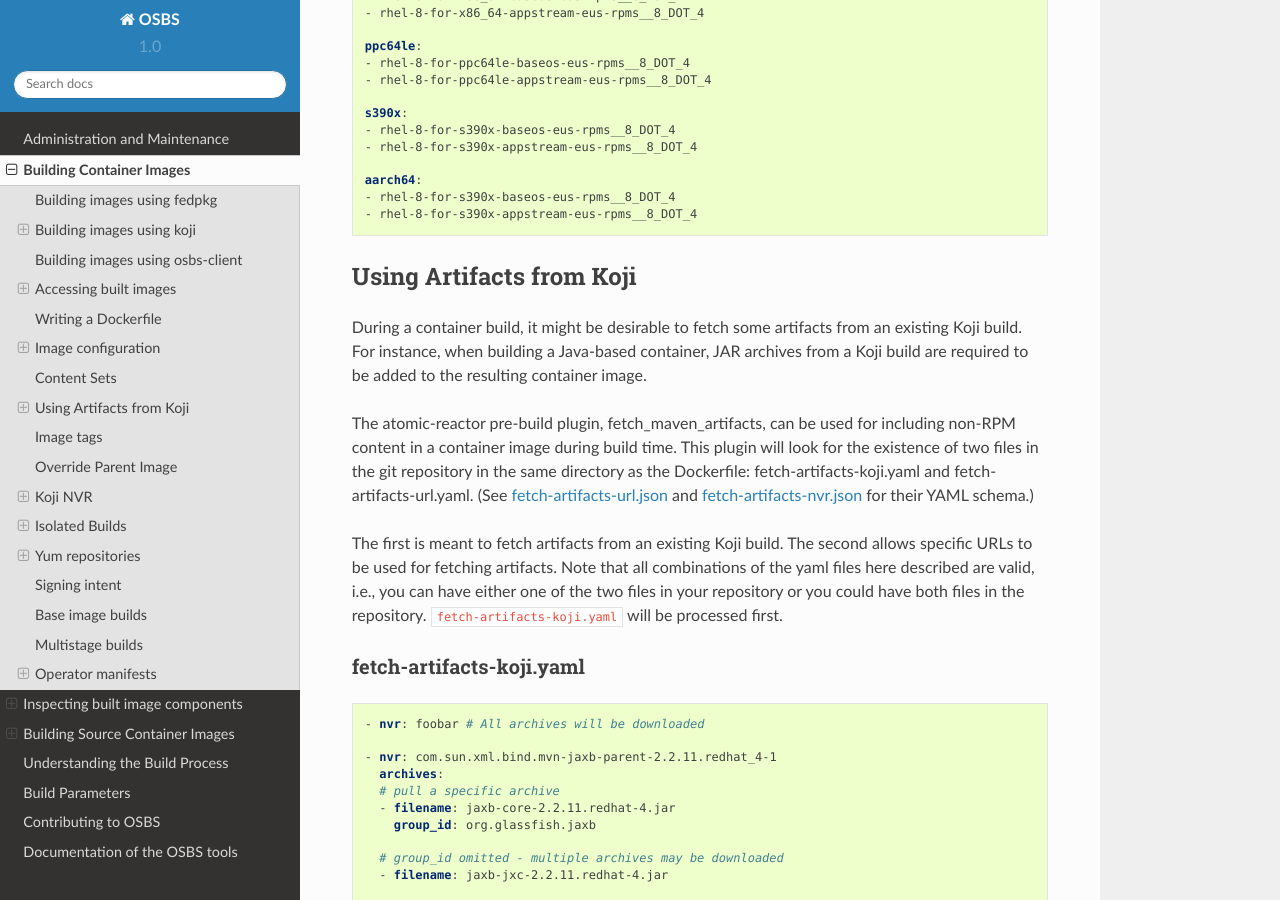
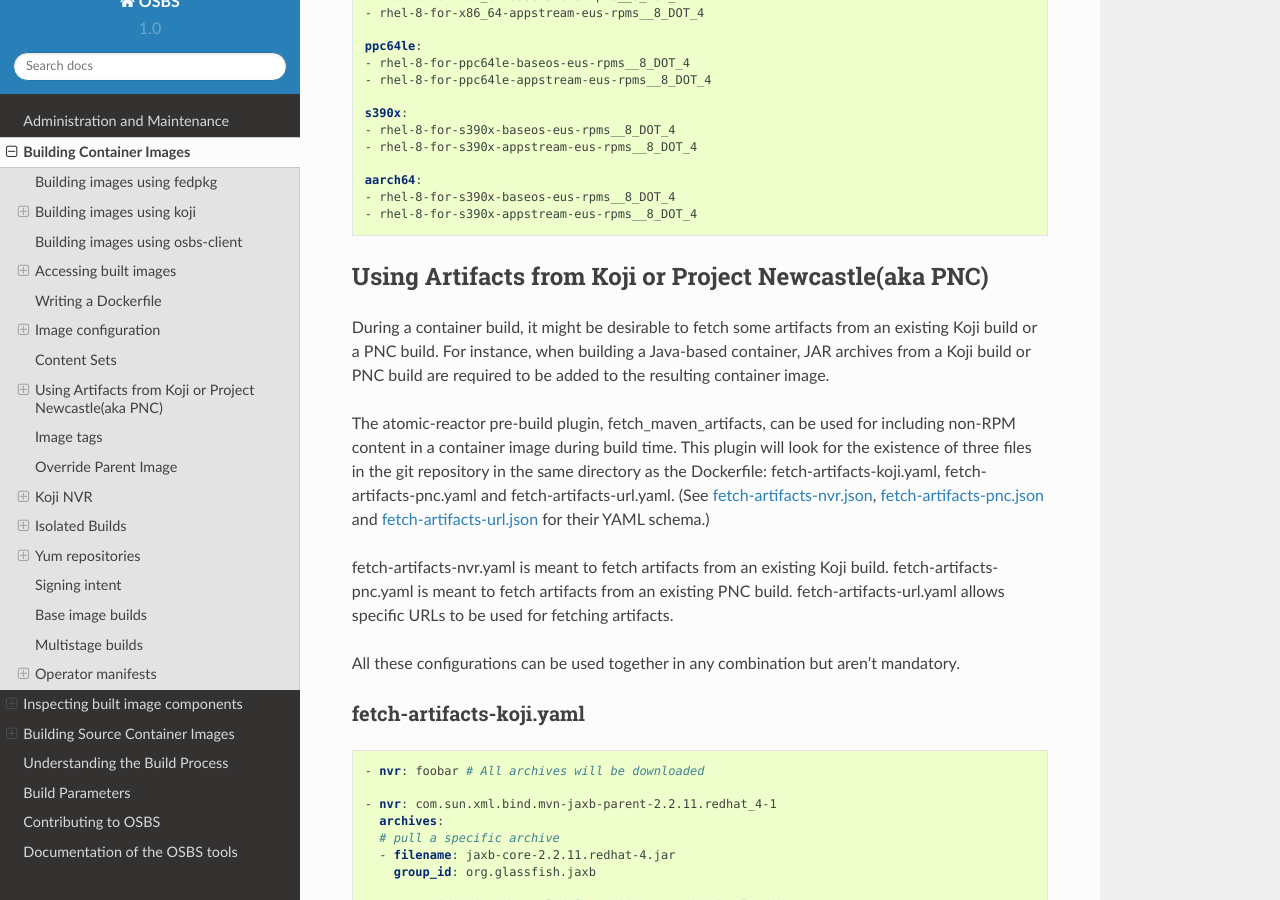
Before and after one commit to containerbuildsystem/osbs-docs, a Sphinx documentation site: the page built from docs/users.rst, in a window 1280 px wide and 900 px high, scrolled down 17281 px. Built offline with Sphinx 7.4.7 and the Read the Docs theme 2.0.0, drawn with Linux system fonts in a browser that asks for light colours; some of the changed text lies outside the part shown.

Commit message:
add documentation for fetch-artifacts-pnc
MMENG-1252

Signed-off-by: Harsh Modi <hmodi@redhat.com>

```diff
--- a/docs/users.rst
+++ b/docs/users.rst
@@ -900,30 +900,34 @@
   - rhel-8-for-s390x-appstream-eus-rpms__8_DOT_4
 
 
-Using Artifacts from Koji
+Using Artifacts from Koji or Project Newcastle(aka PNC)
 -------------------------
 
 During a container build, it might be desirable to fetch some artifacts
-from an existing Koji build. For instance, when building a Java-based
-container, JAR archives from a Koji build are required to be added to
-the resulting container image.
+from an existing Koji build or a PNC build. For instance, when
+building a Java-based container, JAR archives from a Koji build or PNC build
+are required to be added to the resulting container image.
 
 
 The atomic-reactor pre-build plugin, fetch_maven_artifacts, can be used
 for including non-RPM content in a container image during build time.
-This plugin will look for the existence of two files in the git repository
+This plugin will look for the existence of three files in the git repository
 in the same directory as the Dockerfile:
-fetch-artifacts-koji.yaml and fetch-artifacts-url.yaml.  (See `fetch-artifacts-url.json`_ and `fetch-artifacts-nvr.json`_ for their YAML schema.)
+fetch-artifacts-koji.yaml, fetch-artifacts-pnc.yaml and fetch-artifacts-url.yaml.
+(See `fetch-artifacts-nvr.json`_, `fetch-artifacts-pnc.json`_ and
+`fetch-artifacts-url.json`_ for their YAML schema.)
+
+.. _`fetch-artifacts-nvr.json`: https://github.com/containerbuildsystem/atomic-reactor/blob/master/atomic_reactor/schemas/fetch-artifacts-nvr.json
+
+.. _`fetch-artifacts-pnc.json`: https://github.com/containerbuildsystem/atomic-reactor/blob/master/atomic_reactor/schemas/fetch-artifacts-pnc.json
 
 .. _`fetch-artifacts-url.json`: https://github.com/containerbuildsystem/atomic-reactor/blob/master/atomic_reactor/schemas/fetch-artifacts-url.json
 
-.. _`fetch-artifacts-nvr.json`: https://github.com/containerbuildsystem/atomic-reactor/blob/master/atomic_reactor/schemas/fetch-artifacts-nvr.json
-
-The first is meant to fetch artifacts from an existing Koji build.  The second
-allows specific URLs to be used for fetching artifacts.  Note that all
-combinations of the yaml files here described are valid, i.e., you can have
-either one of the two files in your repository or you could have both files in
-the repository. ``fetch-artifacts-koji.yaml`` will be processed first.
+fetch-artifacts-nvr.yaml is meant to fetch artifacts from an existing Koji build.
+fetch-artifacts-pnc.yaml is meant to fetch artifacts from an existing PNC build.
+fetch-artifacts-url.yaml allows specific URLs to be used for fetching artifacts.
+
+All these configurations can be used together in any combination but aren't mandatory.
 
 fetch-artifacts-koji.yaml
 ~~~~~~~~~~~~~~~~~~~~~~~~~
@@ -982,6 +986,42 @@
 *Note that only archives of maven type are supported.* If in the nvr
 supplied an archive item references a non maven artifact, the container
 build will fail due to no archives matching request.
+
+
+fetch-artifacts-pnc.yaml
+~~~~~~~~~~~~~~~~~~~~~~~~~
+
+.. code-block:: yaml
+
+  metadata:
+    # this object allows additional parameters, you can put any metadata here
+    author: shadowman
+  builds:
+    # all artifacts are grouped by builds to keep track of their sources
+    - build_id: 1234
+      artifacts:
+        # list of artifacts to fetch, artifacts are fetched from PNC using their IDs
+        - id : 12345
+          # the target can just be a filename or path+filename
+          target: test/rhba-common-7.10.0.redhat-00004.pom
+        - id: 12346
+          target: prod/rhba-common-7.10.0.redhat-00004-dist.zip
+    - build_id: 1235
+      artifacts:
+        - id: 12354
+          target: test/client-patcher-7.10.0.redhat-00004.jar
+        - id: 12355
+          target: prod/rhdm-7.10.0.redhat-00004-update.zip
+
+Each artifact will be downloaded to artifacts/<target_path> at the root
+of git repository. It can be used from Dockerfile via ADD/COPY instruction:
+
+Upon downloading each file, the plugin will verify the file checksums by
+leveraging the checksum value provided by PNC REST API. If
+checksum fails, container build fails immediately. All types of checksum types
+provided will be verified.
+
+If build or artifact specified does not exist, the container build will fail.
 
 
 fetch-artifacts-url.yaml
```
